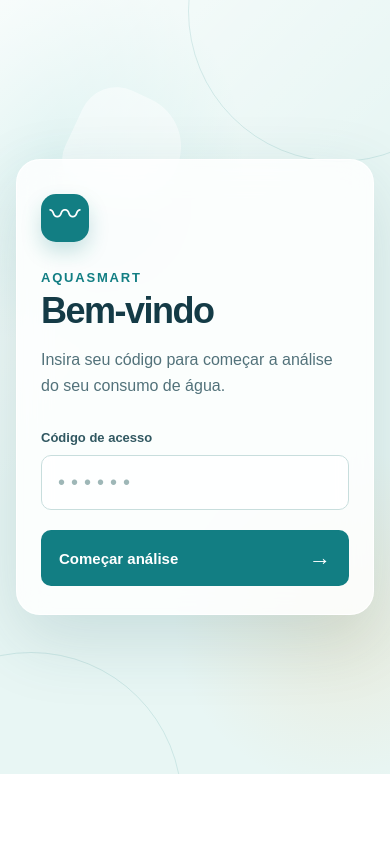
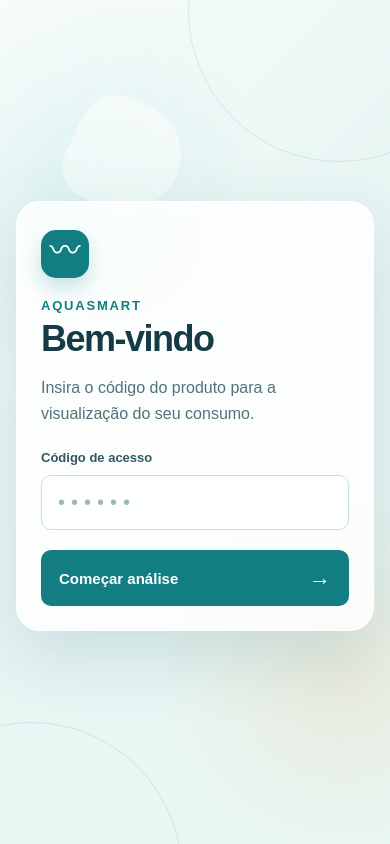
Before and after one commit to Kickz1nn/aquasmart, a Next.js app: page /access in a window 390 px wide. Built offline with nearby package versions, Linux system fonts and the light colour scheme.

Commit message:
style: altera a responsividade da pagina de acesso

```diff
--- a/src/app/access/access.module.css
+++ b/src/app/access/access.module.css
@@ -1,7 +1,9 @@
 .page {
     position: relative;
     display: grid;
-    min-height: calc(100vh - 70px);
+    width: 100%;
+    min-height: 100vh;
+    min-height: 100dvh;
     place-items: center;
     overflow: hidden;
     padding: 48px 24px;
@@ -188,12 +190,69 @@
 
 @media (max-width: 520px) {
     .page {
-        min-height: calc(100vh - 70px);
-        padding: 24px 16px;
+        height: 100vh;
+        min-height: 100vh;
+        height: 100dvh;
+        min-height: 100dvh;
+        padding: 20px 16px 32px;
     }
 
     .card {
-        padding: 34px 24px 28px;
+        padding: 28px 24px 24px;
+    }
+
+    .brandMark {
+        margin-bottom: 20px;
+    }
+
+    .form {
+        margin-top: 24px;
+    }
+}
+
+@media (max-width: 520px) and (max-height: 700px) {
+    .page {
+        padding: 12px;
+    }
+
+    .card {
+        padding: 20px;
+    }
+
+    .brandMark {
+        width: 40px;
+        height: 40px;
+        margin-bottom: 14px;
+        border-radius: 12px;
+    }
+
+    .brandMark span {
+        font-size: 26px;
+    }
+
+    .card h1 {
+        font-size: 36px;
+    }
+
+    .description {
+        margin-top: 12px;
+        font-size: 14px;
+        line-height: 1.4;
+    }
+
+    .form {
+        gap: 8px;
+        margin-top: 18px;
+    }
+
+    .form input,
+    .form button {
+        padding-top: 12px;
+        padding-bottom: 12px;
+    }
+
+    .message {
+        margin-top: 10px;
     }
 }
 
--- a/src/app/access/page.tsx
+++ b/src/app/access/page.tsx
@@ -1,13 +1,11 @@
 "use client";
 
 import { FormEvent, useState } from "react";
-import { useRouter } from "next/navigation";
 import styles from "./access.module.css";
 
 const ACCESS_CODE = "231206";
 
 export default function Access() {
-    const router = useRouter();
     const [code, setCode] = useState("");
     const [message, setMessage] = useState("");
     const [isValid, setIsValid] = useState(false);
@@ -20,8 +18,8 @@ export default function Access() {
         setMessage(valid ? "Código confirmado. Vamos começar." : "Código incorreto. Tente novamente.");
 
         if (valid) {
-            document.cookie = "aquasmart_access=true; path=/; max-age=86400; samesite=lax";
-            router.replace("/");
+            document.cookie = "aquasmart_access=true; Path=/; Max-Age=86400; SameSite=Lax";
+            window.location.replace("/");
         }
     }
 
@@ -36,7 +34,7 @@ export default function Access() {
                 <p className={styles.eyebrow}>AquaSmart</p>
                 <h1 id="access-title">Bem-vindo</h1>
                 <p className={styles.description}>
-                    Insira seu código para começar a análise do seu consumo de água.
+                    Insira o código do produto para a visualização do seu consumo.
                 </p>
 
                 <form className={styles.form} onSubmit={handleSubmit}>
```
